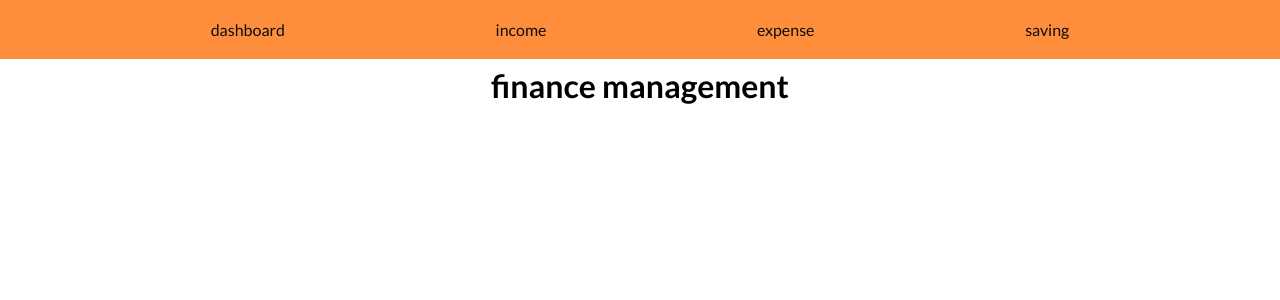
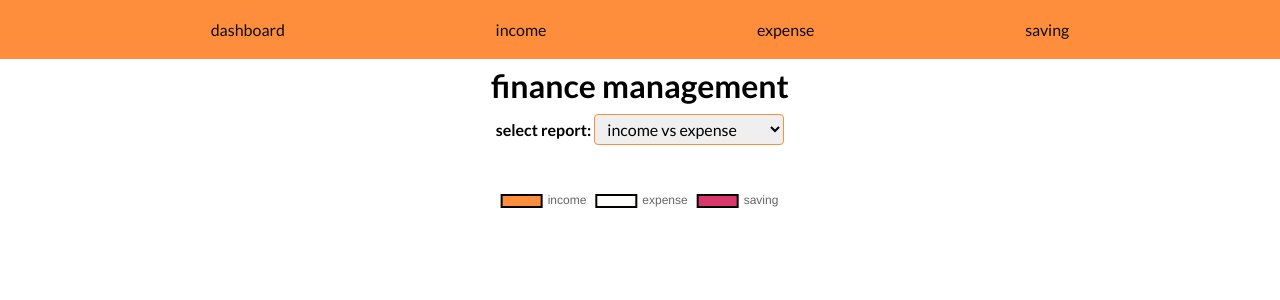
Before and after one commit to jay-rajput30/finance-management-app, a React (Vite) app in the folder frontend/: page / in a window 1280 px wide. Shown: the top 300 px of the page. Built offline with nearby package versions, Linux system fonts and the light colour scheme.

Commit message:
feat: added dashbord UI with charts

```diff
--- a/frontend/package.json
+++ b/frontend/package.json
@@ -10,7 +10,9 @@
     "preview": "vite preview"
   },
   "dependencies": {
+    "chart.js": "^4.4.0",
     "react": "^18.2.0",
+    "react-chartjs-2": "^5.2.0",
     "react-dom": "^18.2.0",
     "react-redux": "^8.1.3",
     "react-router-dom": "^6.17.0",
--- /dev/null
+++ b/frontend/src/components/ExpenseChart/ExpenseChart.jsx
@@ -0,0 +1,13 @@
+import React from "react";
+import { Bar } from "react-chartjs-2";
+import { Chart as ChartJS } from "chart.js/auto";
+
+const ExpenseChart = ({ expenseData }) => {
+  return (
+    <div>
+      <Bar data={expenseData} />
+    </div>
+  );
+};
+
+export default ExpenseChart;
--- /dev/null
+++ b/frontend/src/components/FinanceSummary/FinanceSummary.jsx
@@ -0,0 +1,15 @@
+import React from "react";
+import { Bar } from "react-chartjs-2";
+import { Chart as ChartJS } from "chart.js/auto";
+import { Pie } from "react-chartjs-2";
+
+const FinanceSummary = ({ pieChartData }) => {
+  return (
+    <div>
+      {" "}
+      <Pie data={pieChartData} />
+    </div>
+  );
+};
+
+export default FinanceSummary;
--- a/frontend/src/pages/Dashboard/Dashboard.jsx
+++ b/frontend/src/pages/Dashboard/Dashboard.jsx
@@ -1,8 +1,73 @@
+import { useState } from "react";
 import styles from "./Dashboard.module.css";
+import { useSelector } from "react-redux";
+import ExpenseChart from "../../components/ExpenseChart/ExpenseChart";
+import {
+  calculateTotalExpense,
+  calculateTotalIncome,
+  calculateTotalSaving,
+} from "../../../utils/calculateTotal.utli";
+import FinanceSummary from "../../components/FinanceSummary/FinanceSummary";
 const Dashboard = () => {
+  const [reportitem, setReportItem] = useState("incomevsexpense");
+  const expenses = useSelector((state) => state.expenses);
+  const incomes = useSelector((state) => state.incomes);
+  const savings = useSelector((state) => state.savings);
+  const barChartData = {
+    labels: Array.from(
+      new Set([...expenses.map((expense) => expense.category)])
+    ),
+    datasets: [
+      {
+        label: "expense breakdown",
+        data: [
+          ...expenses.map((expense) => expense.amount),
+          expenses.reduce((acc, cur) => acc + cur.amount, 0),
+        ],
+        backgroundColor: ["#ff8e3c", "#fffffe", "#d9376e", "#2a2a2a"],
+        borderColor: "black",
+        borderWidth: 2,
+      },
+    ],
+  };
+  const pieChartData = {
+    labels: ["income", "expense", "saving"],
+    datasets: [
+      {
+        label: "total",
+        data: [
+          calculateTotalExpense(expenses),
+          calculateTotalIncome(incomes),
+          calculateTotalSaving(savings),
+        ],
+        backgroundColor: ["#ff8e3c", "#fffffe", "#d9376e"],
+        borderColor: "black",
+        borderWidth: 2,
+      },
+    ],
+  };
   return (
     <div className={styles.dashboardContainer}>
-      <section className={styles.incomeExpenseFormContainer}></section>
+      <div className={styles.reportContainer}>
+        <label htmlFor="report">select report: </label>
+        <select
+          className={styles.reportDropdown}
+          id="report"
+          onChange={(e) => setReportItem(e.target.value)}
+          value={reportitem}
+        >
+          <option value="incomevsexpense">income vs expense</option>
+          <option value="expensebreakdown">expense breakdown</option>
+        </select>
+      </div>
+      <section>
+        {reportitem === "expensebreakdown" && (
+          <ExpenseChart expenseData={barChartData} />
+        )}
+        {reportitem === "incomevsexpense" && (
+          <FinanceSummary pieChartData={pieChartData} />
+        )}
+      </section>
     </div>
   );
 };
--- a/frontend/src/pages/Dashboard/Dashboard.module.css
+++ b/frontend/src/pages/Dashboard/Dashboard.module.css
@@ -0,0 +1,15 @@
+.dashboardContainer {
+  display: flex;
+  flex-direction: column;
+  align-items: center;
+  gap: var(--space-4);
+}
+.dashboardContainer > * {
+  flex: 1;
+}
+.reportContainer label {
+  font-weight: bold;
+}
+.reportDropdown {
+  border: 1px solid var(--color-primary);
+}
```
Also changed, not shown: frontend/src/components/ExpenseChart/ExpenseChart.module.css (added), frontend/src/components/FinanceSummary/FinanceSummary.module.css (added), 1 other file (tests, documents, lock files or other folders).
